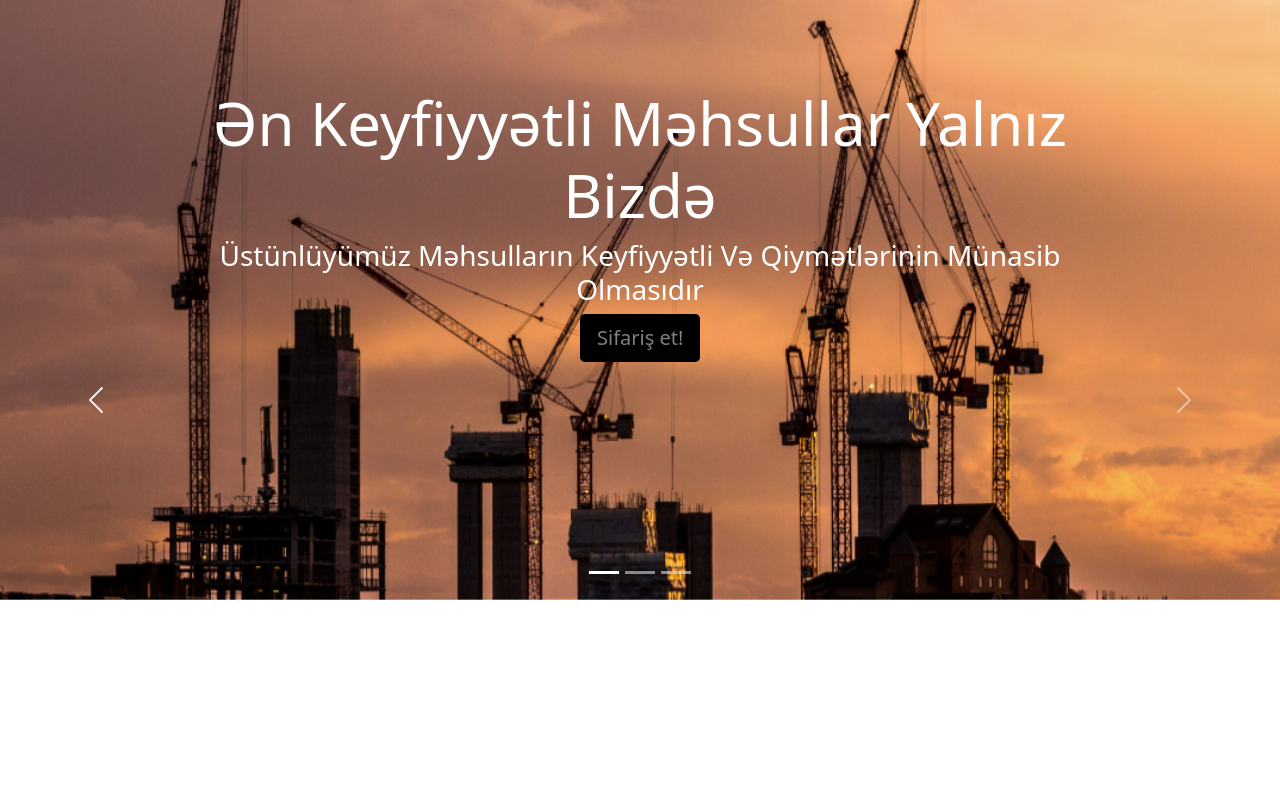
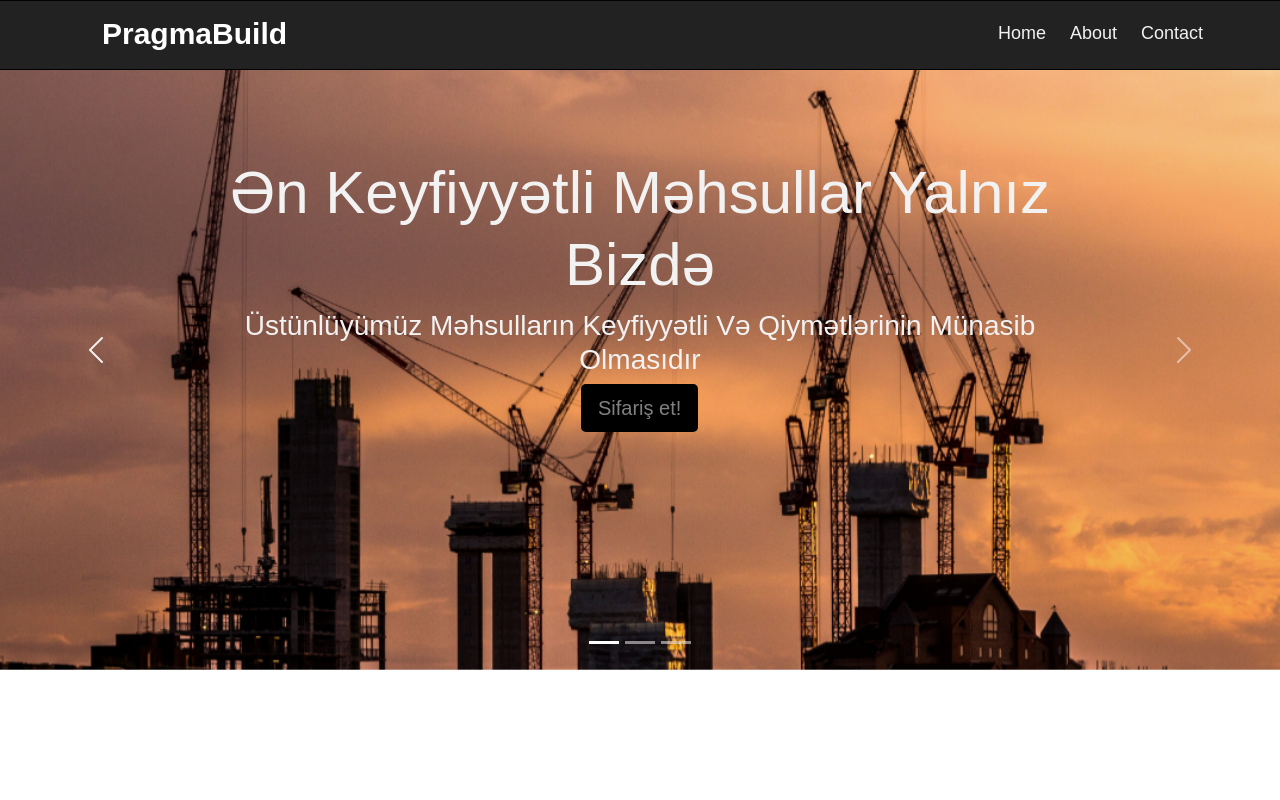
Before and after one commit to H-Cavid/Demo-Slider, a Django app: page / in a window 1280 px wide. Run offline with Django 3.2, Linux system fonts and the light colour scheme; data comes from the database, SQL or seed files in the repository; both versions use the stored data as it was after the commit.

Commit message:
<<--Navbar and dynamic Slider is added-->>

```diff
--- a/carausel/core/urls.py
+++ b/carausel/core/urls.py
@@ -3,7 +3,7 @@ from django.urls.resolvers import URLPattern
 from .views import *
 
 urlpatterns = [
-    path('',HomeView),
+    path('',HomeView,name='home'),
     path('contact/',contact,name='contact'),
     path('about/',about,name='about'),
 ]
--- a/carausel/static/css/slider.css
+++ b/carausel/static/css/slider.css
@@ -1,3 +1,88 @@
+/* Navbar */
+*{
+    margin: 0;
+    padding: 0;
+    color: #f2f2f2;
+    box-sizing: border-box;
+    font-family: 'Monstserrat',sans-serif;
+}
+
+nav{
+    background: #222222;
+    padding: 10px 40px 10px 70px;
+    border: 1px solid #000;
+    border-left: none;
+    border-right: none;
+    height: 70px;
+}
+
+nav ul{
+    display: flex;
+    list-style: none;
+    flex-wrap: wrap;
+    align-items: center;
+    justify-content: center;
+}
+
+nav ul li.logo{
+    flex: 1;
+    font-size: 30px;
+    font-weight: 700;
+    color: white;
+
+}
+
+nav ul div.items{
+    padding: 0 25px;
+    display: inline-flex;
+
+}
+
+nav ul div.items a{
+    text-decoration: none;
+    font-size: 18px;
+    padding: 0 12px;
+    color: #f2f2f2;
+}
+
+nav ul div.items a:hover{
+    color: yellow;
+}
+nav ul .search-icon{
+    height: 40px;
+    width: 240px;
+    display: flex;
+    background: #f2f2f2;
+    border-radius: 5px;
+}
+
+nav ul .search-icon input{
+    height: 100%;
+    width: 200px;
+    border: none;
+    padding: 0 10px;
+    color: #000;
+    font-size: 16px;
+    border-radius: 5px 0 0 5px;
+}
+
+nav ul .search-icon .icon{
+    height: 100%;
+    width: 40px;
+    line-height: 40px;
+    text-align: center;
+    border: 1px solid #cccccc;
+    border-radius: 0 5px 5px 0;
+    cursor: pointer;
+
+}
+nav ul .search-icon .icon span{
+    color: #222222;
+    font-size: 18px;
+}
+/* End of Navbar */
+
+
 /*Slider*/
 .carousel-inner .carousel-caption {
     padding-bottom: 170px;
@@ -60,4 +145,8 @@ img{
     animation-iteration-count: 1;
 }
 
+button{
+    height: 700px;
+}
+
 /*End of Slider*/
--- a/carausel/template/index.html
+++ b/carausel/template/index.html
@@ -17,6 +17,25 @@
     <title>Slider</title>
   </head>
   <body>
+  <!-- Navbar -->
+  <nav>
+    <ul>
+        <li class="logo">PragmaBuild</a></li>
+
+        <div class="items">
+            <li><a href="{% url 'home' %}">Home</a></li>
+            <li><a href="{% url 'about' %}">About</a></li>
+            <li><a href="{% url 'contact' %}">Contact</a></li>
+        </div>
+        <!-- <li class="search-icon">
+            <input type="search" placeholder="Search">
+            <label class="icon">
+                <span class="fas fa-search"></span>
+            </label>
+        </li> -->
+    </ul>
+</nav>
+  <!--End of Navbar -->
 <!--Slider-->
 <section id="main">
   <div id="carouselExampleCaptions" class="carousel slide" data-ride="carousel">
```
Also changed, not shown: carausel/db.sqlite3, carausel/media/slider/slider-9_RfkpV9r.jpg (added). Lines whose indentation alone changed are shown as unchanged.
